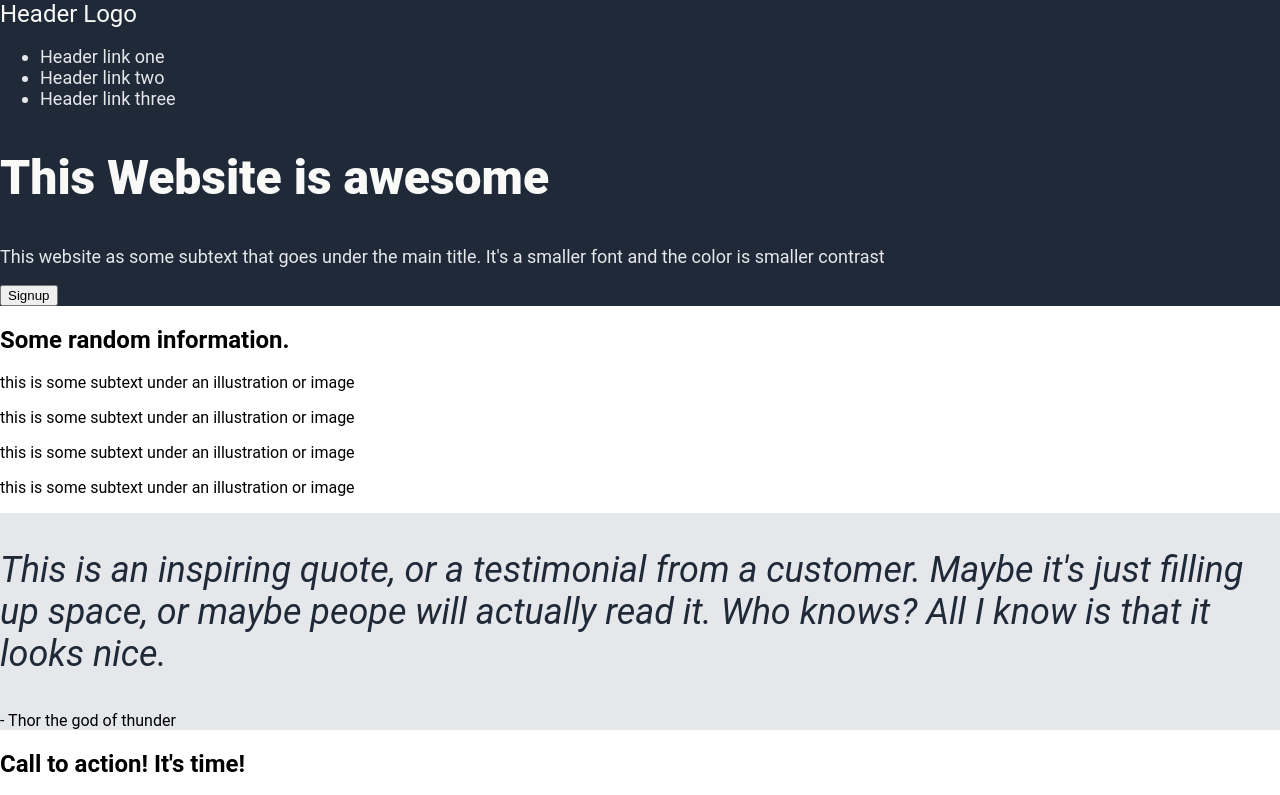
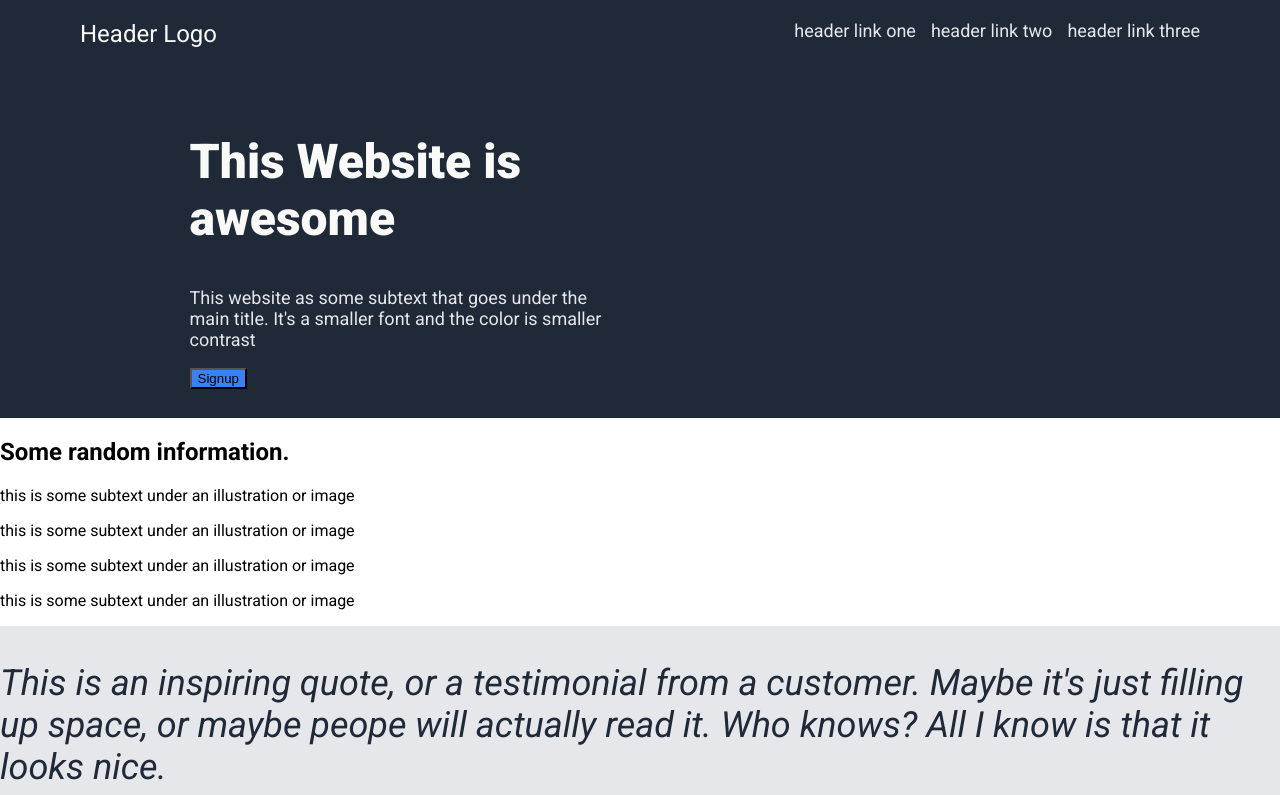
Before and after one commit to aymerrric/Landing-Page, a plain HTML site: page index.html in a window 1280 px wide. Shown: the top 795 px of the page. Drawn offline with Linux system fonts and the light colour scheme.

Commit message:
Try to implemant the layout

```diff
--- a/index.html
+++ b/index.html
@@ -5,6 +5,9 @@
             <meta charset="utf-8">
             <meta name="viewport" content="width=device-width, initial-scale=1.0">
             <link rel="stylesheet" href="./style.css">
+            <link rel="preconnect" href="https://fonts.googleapis.com">
+            <link rel="preconnect" href="https://fonts.gstatic.com" crossorigin>
+            <link href="https://fonts.googleapis.com/css2?family=Roboto:ital,wght@0,100..900;1,100..900&display=swap" rel="stylesheet">
         </head>
         <body>
             <section class="header">
@@ -14,19 +17,19 @@
                     </div>
                     <div class="left-header">
                         <ul class="small-typo">
-                            <li><a>Header link one</a></li>
-                            <li><a>Header link two</a></li>
-                            <li><a>Header link three</a></li>
+                            <li><a>header link one</a></li>
+                            <li><a>header link two</a></li>
+                            <li><a>header link three</a></li>
                         </ul>
                     </div>
                 </header>
                 <div class="first-section-container">
-                    <div class="firs-section-left">
+                    <div class="first-section-left">
                         <h1>This Website is awesome</h1>
                         <p class="small-typo">This website as some subtext that goes under the main title. It's a smaller font and the color is smaller contrast</p>
                         <button>Signup</button>
                     </div>
-                    <div class="firs-section-right">
+                    <div class="first-section-right">
 
                     </div>
                 </div>
@@ -82,7 +85,7 @@
                         <button>Sign up</button>
                     </div>
             </section>
-            <footer>
+            <footer class="small-typo">
                 Copyright &copy; The Odin Project 2021
             </footer>
         </body>
--- a/style.css
+++ b/style.css
@@ -4,12 +4,11 @@ body{
     align-items: stretch;
     height: 100%;
     font-family: 'Roboto';
-    padding: 0;
     margin: 0;
 }
 
 section{
-    flex: 1;
+    flex: 1 1 0;
 }
 
 footer{
@@ -49,3 +48,40 @@ h1{
     font-size: 24px;
     color: #F9FAF8;
 }
+
+.alert, button{
+    background-color: #3882F6;
+}
+
+header{
+    display: flex;
+    justify-content: space-between;
+    padding: 20px 80px;
+}
+ul{
+    padding: 0;
+    margin: 0;
+    display: flex;
+    list-style: none;
+    gap: 15px;
+
+}
+
+.first-section-container{
+    display: flex;
+    align-items: center;
+    justify-content: center;
+    gap: 40px;
+    padding: 25px;
+}
+
+
+.first-section-container > *{
+    flex: 0 1 35%;
+    height: 300px;
+}
+
+
+*{
+    box-sizing: border-boxw;
+}
```
Also changed, not shown: NOTICE.txt (added).
